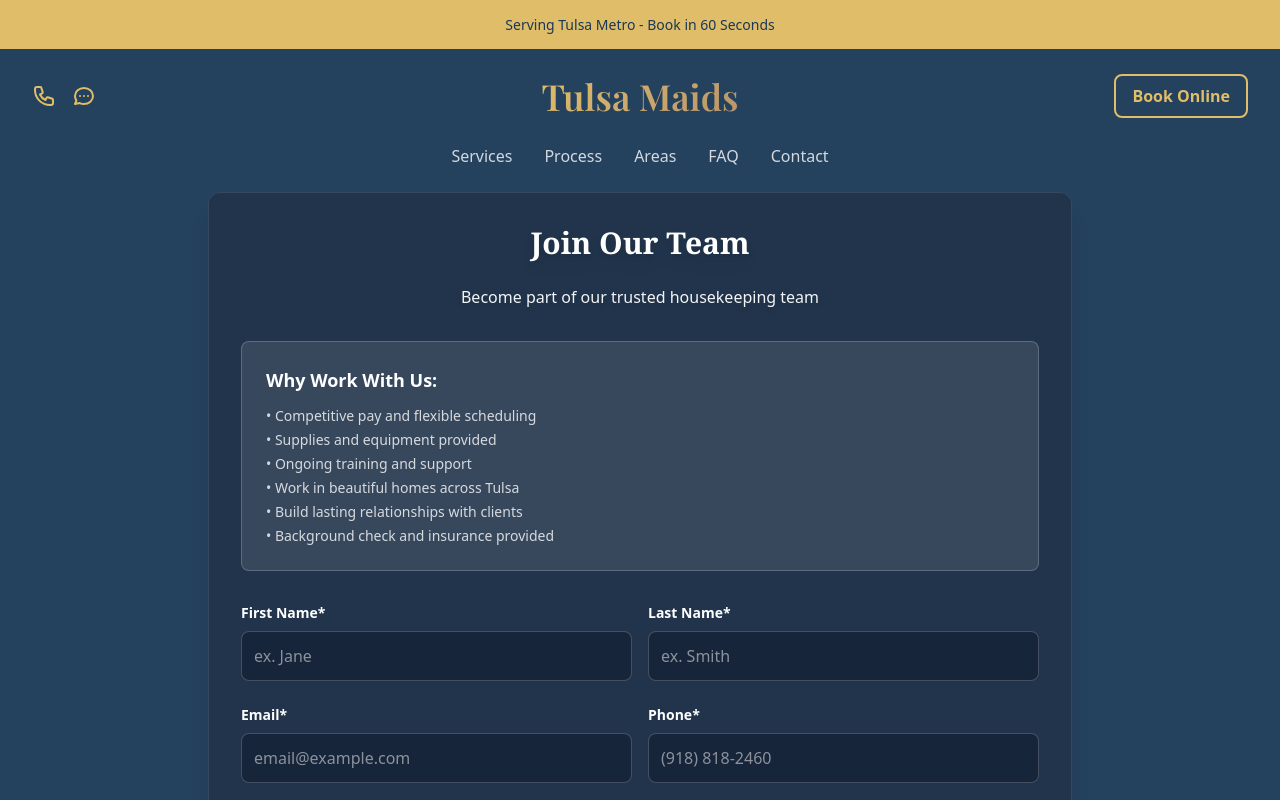
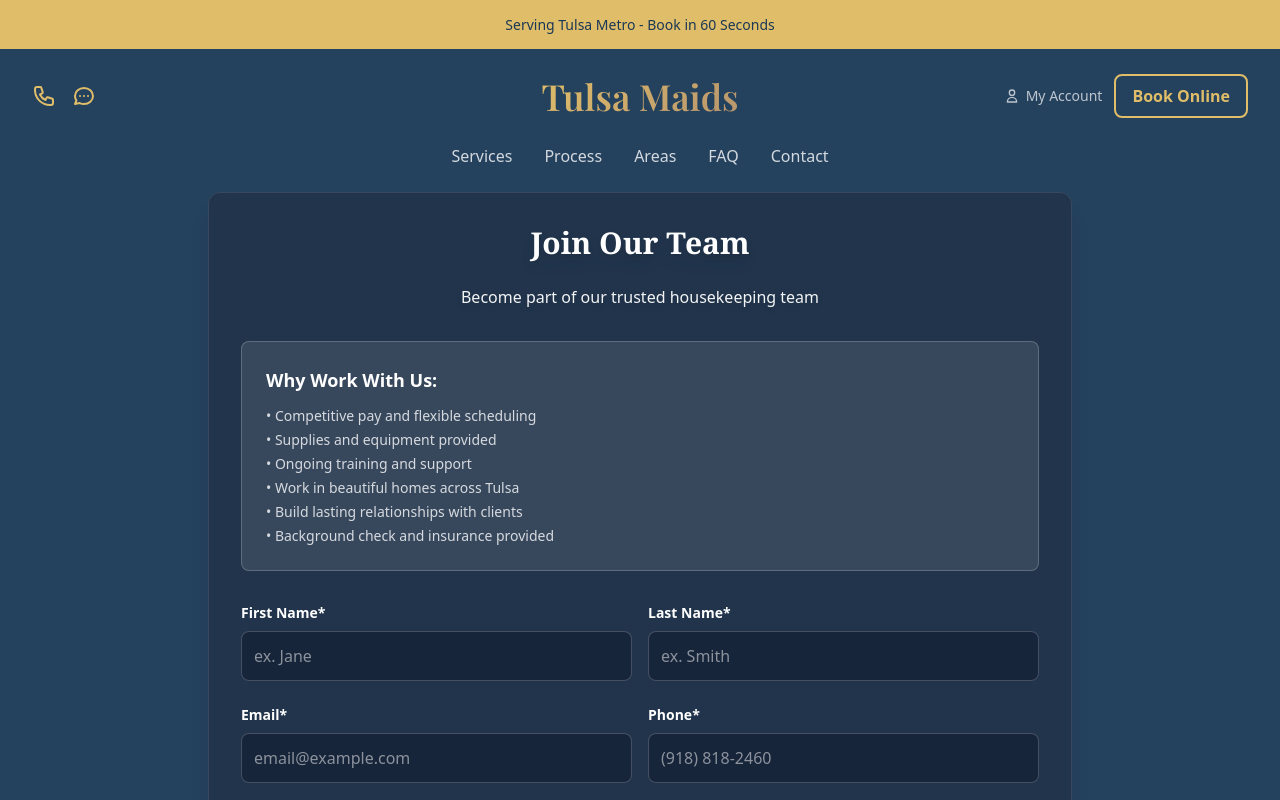
Before and after one commit to serpinsider/tulsa, a Next.js app: page /join-our-team in a window 1280 px wide. Shown: the top 800 px of the page. Built offline with nearby package versions, Linux system fonts and the light colour scheme.

Commit message:
chore: sync from omen monorepo
Auto-synced via scripts/sync-site.sh.

```diff
--- a/src/app/login/page.tsx
+++ b/src/app/login/page.tsx
@@ -9,7 +9,7 @@
 
 import { redirect } from 'next/navigation';
 
-const PORTAL_LOGIN_URL = 'https://maidcrm.com/sign-in/magic';
+const PORTAL_LOGIN_URL = 'https://account.tulsamaids.com/sign-in/magic';
 
 export default function LoginPage() {
   redirect(PORTAL_LOGIN_URL);
--- a/src/components/Header.tsx
+++ b/src/components/Header.tsx
@@ -80,7 +80,16 @@
                 </div>
 
                 {/* Right - Book Now Button */}
-                <div className="w-1/4 flex justify-end">
+                <div className="w-1/4 flex items-center justify-end gap-3">
+                  <Link
+                    href="/login"
+                    className="text-white/70 hover:text-white text-sm font-medium transition-colors flex items-center gap-1.5"
+                  >
+                    <svg className="w-4 h-4" fill="none" stroke="currentColor" viewBox="0 0 24 24">
+                      <path strokeLinecap="round" strokeLinejoin="round" strokeWidth={2} d="M16 7a4 4 0 11-8 0 4 4 0 018 0zM12 14a7 7 0 00-7 7h14a7 7 0 00-7-7z" />
+                    </svg>
+                    My Account
+                  </Link>
                   <Link
                     href="/booking"
                     className={`button-tertiary ${
@@ -233,6 +242,16 @@
                     Text
                   </a>
                 </div>
+                <Link
+                  href="/login"
+                  className="flex items-center justify-center gap-2 text-white/80 hover:text-white font-medium text-lg py-3 border border-white/20 rounded-lg"
+                  onClick={() => setIsMenuOpen(false)}
+                >
+                  <svg className="w-5 h-5" fill="none" stroke="currentColor" viewBox="0 0 24 24">
+                    <path strokeLinecap="round" strokeLinejoin="round" strokeWidth={2} d="M16 7a4 4 0 11-8 0 4 4 0 018 0zM12 14a7 7 0 00-7 7h14a7 7 0 00-7-7z" />
+                  </svg>
+                  My Account
+                </Link>
 
                 <Link
                   href="/booking"
```
